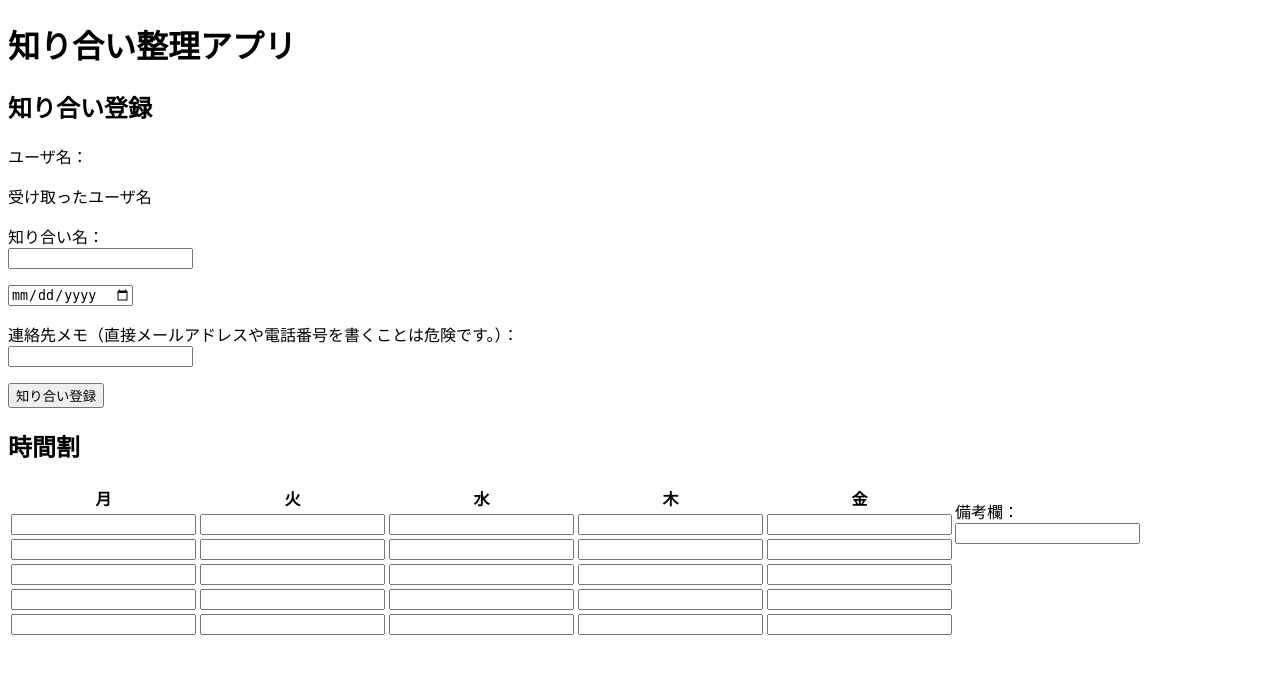
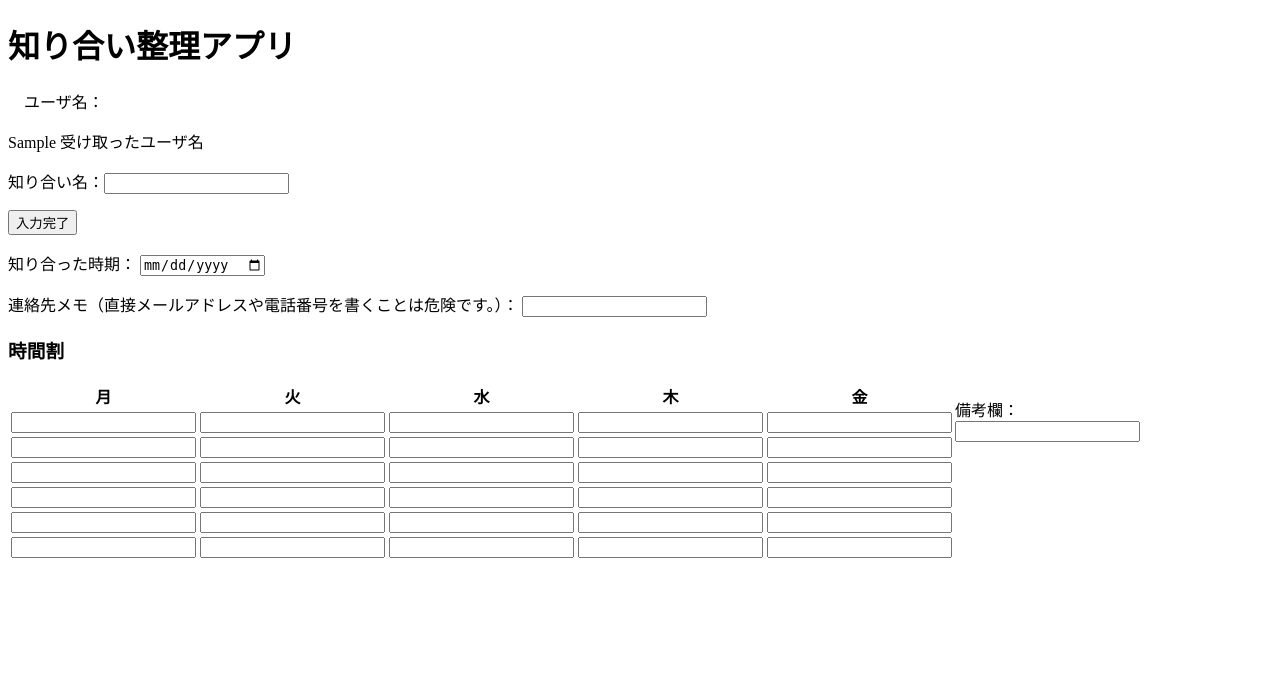
Before and after one commit to TunaTuna4419/BasicEx.7, a Flask app: template templates/create-friend.html in a window 1280 px wide. Shown: the top 674 px of the page. Run offline with Flask 3, Linux system fonts and the light colour scheme; the template is opened without the code that fills it: most values are stand-ins (such as "Sample title", 1, 10 or a date in 2020).

Commit message:
create,update-friendの完成，cssの調整

```diff
--- a/app-test.py
+++ b/app-test.py
@@ -11,7 +11,7 @@
 # TOPページ
 @app.route('/')
 def show_for_list():
-    return render_template('create-friend.html')
+    return render_template('user.html')
 
 
 
--- a/templates/create-friend.html
+++ b/templates/create-friend.html
@@ -3,71 +3,39 @@
 {% block title %}知り合い登録{% endblock %}
 
 {% block head %}
-<style>
-.box {
-    border: #4e7bcc 1px solid; /*境界線の指定*/
-    padding:10px;
-}
-.box p {
-    margin:0;
-    padding:0;
-}
-table {
-    width: 60%;
-    border-collapse: collapse;
-    border: 1px solid #000;
-    background-color: #f9f9f9;
-    color: #333;
-    display: inline-block;
-    vertical-align: top;
-}
-th, td {
-    border: 1px solid #000;
-    text-align: center;
-    padding: 8px;
-}
-thead {
-    background-color: #4CAF50;
-    color: #FFFFFF;
-}
-tbody tr:nth-child(even) {
-    background-color: #f2f2f2;
-}
-.note-box {
-    display: inline-block;
-    vertical-align: top;
-    margin-left: 20px;
-}
-.note-box input[type="text"] {
-    width: 300px;
-    height: 300px;
-    box-sizing: border-box;
-    padding: 10px;
-    border: 1px solid #000;
-}
-</style>
+<link rel="stylesheet" type="text/css" href="{{ url_for('static', filename='style.css') }}">
+
 {% endblock %}
 
 {% block header %}
+<div>
     <h1>知り合い整理アプリ</h1>
-<h2>知り合い登録</h2>
+</div>
 {% endblock %}
 
 {% block content %}
-ユーザ名：
-<div class="box">
-    <p>受け取ったユーザ名</p>
+<form action="#" method="post">
+    <div class="container">
+        <div>
+            <div class="container">
+                <p>　ユーザ名：</p>
+                <div class="length-fit">
+                    <p class="box">{{受け取ったユーザ名}}</p>
                 </div>
-<form action="#" method="post">
-    <p>知り合い名：<br>
-    <input type="text" name="friend-name"></p>
-    <input type="date">
-    <p>連絡先メモ（直接メールアドレスや電話番号を書くことは危険です。）：<br>
+            </div>
+            <p>知り合い名：<input class="textbox" type="text" name="friend-name"></p>
+        </div>
+        <div class="button-container">
+            <button type="submit" name="create-friend" >入力完了</button>
+        </div>
+    </div>
+    <div class="container">
+        <p class="box">知り合った時期：
+        <input type="date"></p>
+        <p class="box">連絡先メモ（直接メールアドレスや電話番号を書くことは危険です。）：
         <input type="text" name="contact-address"></p>
-    <button type="submit" name="create-friend" value="value">知り合い登録</button>
-</form>
-
-<h2>時間割</h2>
+    </div>
+    <h3>時間割</h3>
     <div style="display: flex;">
         <table>
             <thead>
@@ -79,50 +47,23 @@
                     <th>金</th>
                 </tr>
             </thead>
-        <tbody>
+            <tbody> <!-- 下の角セルのnameは，分けないと後で引数として渡す時大変かも　-->
+                {% for i in range(6) %}
                     <tr>
-                <td><input type="text" name="data1" style="width: 100%; box-sizing: border-box;"></td>
-                <td><input type="text" name="data2" style="width: 100%; box-sizing: border-box;"></td>
-                <td><input type="text" name="data3" style="width: 100%; box-sizing: border-box;"></td>
-                <td><input type="text" name="data4" style="width: 100%; box-sizing: border-box;"></td>
-                <td><input type="text" name="data5" style="width: 100%; box-sizing: border-box;"></td>
+                        {% for j in range(5) %}
+                            <td><input type="text" name="data{{ i * 5 + j + 1 }}" style="width: 100%; box-sizing: border-box;"></td>
+                        {% endfor %}
                     </tr>
-            <tr>
-                <td><input type="text" name="data6" style="width: 100%; box-sizing: border-box;"></td>
-                <td><input type="text" name="data7" style="width: 100%; box-sizing: border-box;"></td>
-                <td><input type="text" name="data8" style="width: 100%; box-sizing: border-box;"></td>
-                <td><input type="text" name="data9" style="width: 100%; box-sizing: border-box;"></td>
-                <td><input type="text" name="data10" style="width: 100%; box-sizing: border-box;"></td>
-            </tr>
-            <tr>
-                <td><input type="text" name="data11" style="width: 100%; box-sizing: border-box;"></td>
-                <td><input type="text" name="data12" style="width: 100%; box-sizing: border-box;"></td>
-                <td><input type="text" name="data13" style="width: 100%; box-sizing: border-box;"></td>
-                <td><input type="text" name="data14" style="width: 100%; box-sizing: border-box;"></td>
-                <td><input type="text" name="data15" style="width: 100%; box-sizing: border-box;"></td>
-            </tr>
-            <tr>
-                <td><input type="text" name="data16" style="width: 100%; box-sizing: border-box;"></td>
-                <td><input type="text" name="data17" style="width: 100%; box-sizing: border-box;"></td>
-                <td><input type="text" name="data18" style="width: 100%; box-sizing: border-box;"></td>
-                <td><input type="text" name="data19" style="width: 100%; box-sizing: border-box;"></td>
-                <td><input type="text" name="data20" style="width: 100%; box-sizing: border-box;"></td>
-            </tr>
-            <tr>
-                <td><input type="text" name="data21" style="width: 100%; box-sizing: border-box;"></td>
-                <td><input type="text" name="data22" style="width: 100%; box-sizing: border-box;"></td>
-                <td><input type="text" name="data23" style="width: 100%; box-sizing: border-box;"></td>
-                <td><input type="text" name="data24" style="width: 100%; box-sizing: border-box;"></td>
-                <td><input type="text" name="data25" style="width: 100%; box-sizing: border-box;"></td>
-            </tr>
+                {% endfor %}
             </tbody>
         </table>
 
         <div class="note-box">
-        <form action="#" method="post">
             <p>備考欄：<br>
             <input type="text" name="note"></p>
-        </form>
         </div>
     </div>
+</form>
+
+
 {% endblock %}
```
Also changed, not shown: static/style.css (+79 -0 lines), templates/update-friend.html (+73 -0 lines), templates/user.html (+19 -6 lines). Lines whose indentation alone changed are shown as unchanged.
